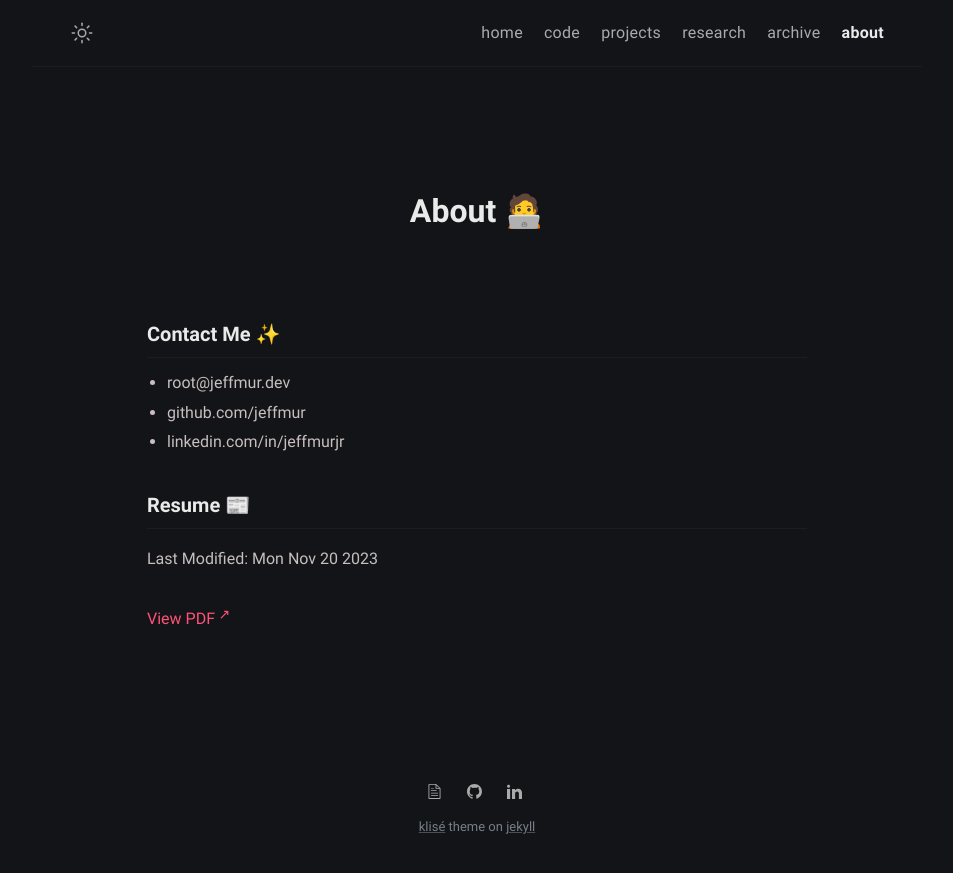
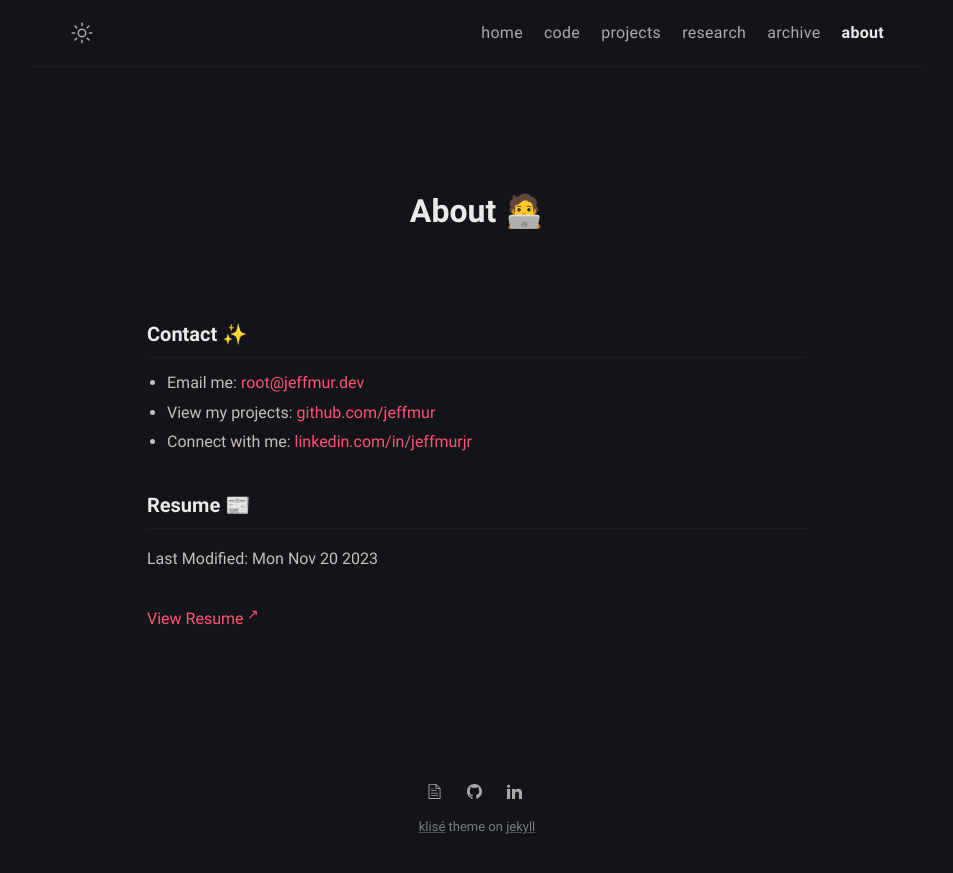
Before and after one commit to jeffmur/dev, a Jekyll site: the page built from about.md, in a window 1280 px wide. Shown: the top 873 px of the page, without its empty margins (163-1116 px from the left). Built offline with Jekyll 4.4.1, drawn with Linux system fonts in a browser that asks for light colours.

Commit message:
Rename PDF links to be more descriptive

```diff
--- a/about.md
+++ b/about.md
@@ -8,11 +8,11 @@ comments: false
 
 
 
-### Contact Me ✨
+### Contact ✨
 
-- {{ site.author.email }}
-- github.com/{{ site.author.github }}
-- linkedin.com/in/{{ site.author.linkedin }}
+- Email me: [{{ site.author.email }}](mailto:{{ site.author.email }})
+- View my projects: [github.com/{{ site.author.github }}](https://github.com/{{ site.author.github }})
+- Connect with me: [linkedin.com/in/{{ site.author.linkedin }}](https://linkedin.com/in/{{ site.author.linkedin }})
 
 ### Resume 📰
 
@@ -23,4 +23,4 @@ comments: false
     document.getElementById("lastModified").innerHTML = date.toDateString();
 </script>
 
-<a href="{{ site.author.resume }}" target="_blank">View PDF</a>
+<a href="{{ site.author.resume }}" target="_blank">View Resume</a>
```
Also changed, not shown: _posts/project-smart-mirror/2021-11-16-smart-mirror.md (+1 -1 lines), _posts/research-privacy/2020-06-04-cpni-privacy.md (+1 -1 lines).
